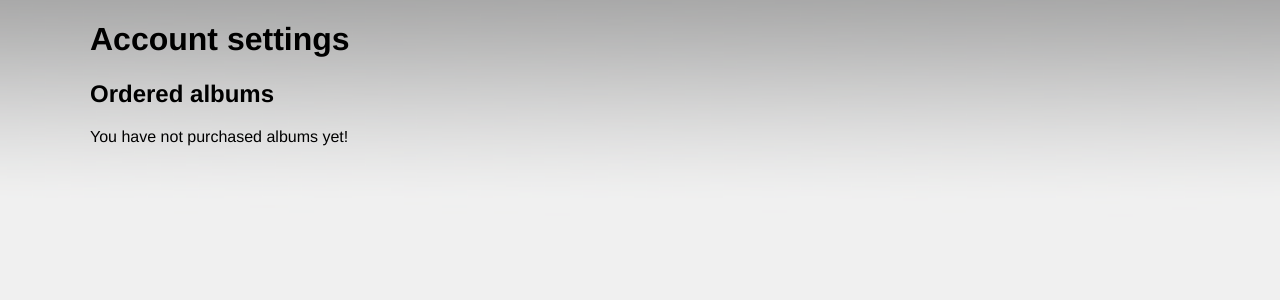
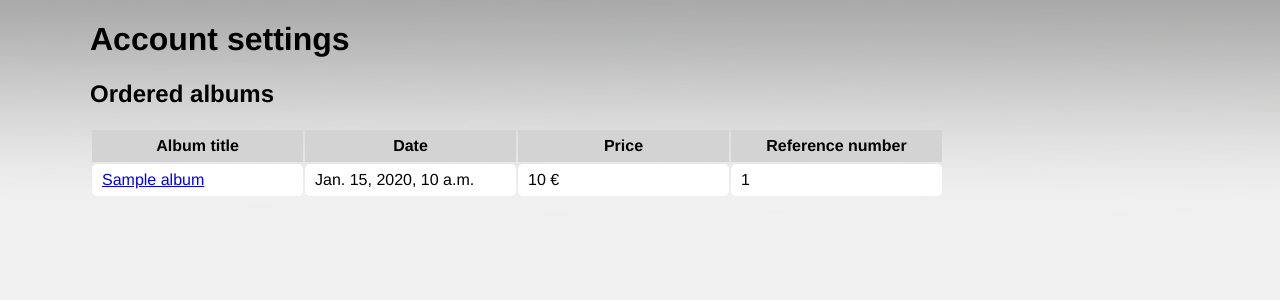
Before and after one commit to Arbuzinside/photohosting, a Django app: page /home/settings/ in a window 1280 px wide. Shown: the part 85-385 px from the top of the page. Run offline with Django 3.2, Linux system fonts and the light colour scheme; a user stored in the database is signed in; tables that the repository leaves empty hold one stand-in row (values such as "Sample post"); parts of the project's set-up code (start-up, migrations or seed data) failed here and were passed over; some libraries are stand-ins or nearby versions.

Commit message:
Settings page lists payments

```diff
--- a/src/PhotoAlbum/Static/detailsstyle.css
+++ b/src/PhotoAlbum/Static/detailsstyle.css
@@ -70,19 +70,25 @@ form input[type="submit"], #backbutton
 	font-weight: bold;
 }
 
-form #reviewtable tr td
+#payments tr td, #payments tr th
+{
+	width: 200px;
+	height: 30px;
+}
+
+form #reviewtable tr td, #payments tr td
 {
 	padding-left: 10px;
 	-webkit-border-radius: 5px;
 	border-radius: 5px;
 }
 
-form #reviewtable tr:nth-child(even)
+form #reviewtable tr:nth-child(even), #payments tr:nth-child(even)
 {
 	background-color: white;
 }
 
-form #reviewtable tr:nth-child(odd)
+form #reviewtable tr:nth-child(odd), #payments tr:nth-child(odd)
 {
 	background-color: lightgray;
 }
--- a/src/PhotoAlbum/Templates/settings.html
+++ b/src/PhotoAlbum/Templates/settings.html
@@ -4,9 +4,8 @@
 <html>
 	<head>
 		<title>Account settings</title>
-		<link rel="stylesheet" href="{% static 'homestyle.css' %}" type="text/css" >
-		<link rel="stylesheet" href="{% static 'headerstyle.css' %}" type="text/css" >
-		<link rel="stylesheet" href="{% static 'albumstyle.css' %}" type="text/css" >
+		<link rel="stylesheet" href="{% static 'detailsstyle.css' %}" type="text/css" >
+		<link rel="stylesheet" href="{% static 'headerstyle.css' %}" type="text/css"  >
 		<script src="http://ajax.googleapis.com/ajax/libs/jquery/1.10.2/jquery.min.js"></script>
 		<script src="{% static 'albumcap.js' %}"></script>
 	</head>
@@ -17,18 +16,20 @@
 			<h1>Account settings</h1>
 			<h2>Ordered albums</h2>
 			{% if payments %}
-			<table>
+			<table id="payments">
 				<tr>
-					<th>Album link</th>
+					<th>Album title</th>
 					<th>Date</th>
 					<th>Price</th>
+					<th>Reference number</th>
 				</tr>
 				<!-- TODO  -->
 				{% for p in payments %}
 				<tr>
-					<td><!-- how to get the album link? --></td>
+					<td><a href="{% url 'PhotoAlbum.views.view' p.item.link %}">{{p.item.title}}</a></td>
 					<td>{{p.date}}</td>
-					<td>{{p.price}}</td>
+					<td>{{p.price}} €</td>
+					<td>{{p.reference}}</td>
 				</tr>
 				{% endfor %}
 			</table>
--- a/src/PhotoAlbum/models.py
+++ b/src/PhotoAlbum/models.py
@@ -43,6 +43,7 @@ class MyRegistrationForm(UserCreationForm):
 class Payment(models.Model):
     pid = models.CharField(max_length = 40)
     date = models.DateTimeField()
+    price = models.IntegerField()
+    reference = models.IntegerField()
     item = models.ForeignKey(Album, related_name="payments")
     buyer = models.ForeignKey(User, related_name="payments")
-    #TODO: price & reference number!
--- a/src/PhotoAlbum/views.py
+++ b/src/PhotoAlbum/views.py
@@ -12,7 +12,7 @@ from django.core.mail import send_mail
 from datetime import datetime
 
 from hashlib import sha1, md5
-from models import Album, Page, Picture, MyRegistrationForm
+from models import Album, Page, Picture, MyRegistrationForm, Payment
 
 # Session handling
 
@@ -183,7 +183,7 @@ def confirm(request):
         request.session["sum"] = request.POST.get("sum")
 
         #generate checksum
-        pid = "pid" #md5(request.session["albumlink"] + datetime.utcnow().replace(tzinfo=utc).isoformat()).hexdigest()
+        pid = md5(request.session["albumlink"] + datetime.utcnow().replace(tzinfo=utc).isoformat()).hexdigest()
         sid = "Moments"
         secret_key = "61d78fc36457dfe32acd8a3731ba71a6"
         checksumstr = "pid=%s&sid=%s&amount=%s&token=%s"%(pid, sid, request.session["sum"], secret_key)
@@ -198,14 +198,27 @@ def confirm(request):
 
 @login_required(login_url='/')
 def success(request):
-    print "payed"
     subject = 'order details'
     message = 'Thanks for buying the album you can access the online form at'
     sender = 'Moments'
     recipients = ['shanandi27@gmail.com']
     send_mail(subject, message, sender, recipients)
 
-    #TODO: get reference number
+    if request.method == 'GET':
+        print "pid: " + request.GET.get('pid')
+        print "ref: " + request.GET.get('ref')
+        print "checksum: " + request.GET.get('checksum')
+
+        payment = Payment()
+        payment.pid = request.GET.get('pid')
+        payment.date = datetime.utcnow().replace(tzinfo=utc)
+        payment.price = request.session['sum']
+        payment.reference = request.GET.get('ref')
+        album = Album.objects.get(link = request.session['albumlink'])
+        payment.item = album
+        payment.buyer = request.user
+
+        payment.save()
 
     return render_to_response("success.html", {'username': request.user})
 
@@ -216,5 +229,6 @@ def cancel(request):
 
 @login_required(login_url='/')
 def settings(request):
-    albums = Album.objects.filter(owner = request.user)
-    return render_to_response("settings.html", {'username' : request.user, 'album' : albums}, context_instance=RequestContext(request))
+    payments = Payment.objects.filter(buyer = request.user)
+
+    return render_to_response("settings.html", {'username' : request.user, 'payments': payments}, context_instance=RequestContext(request))
```
